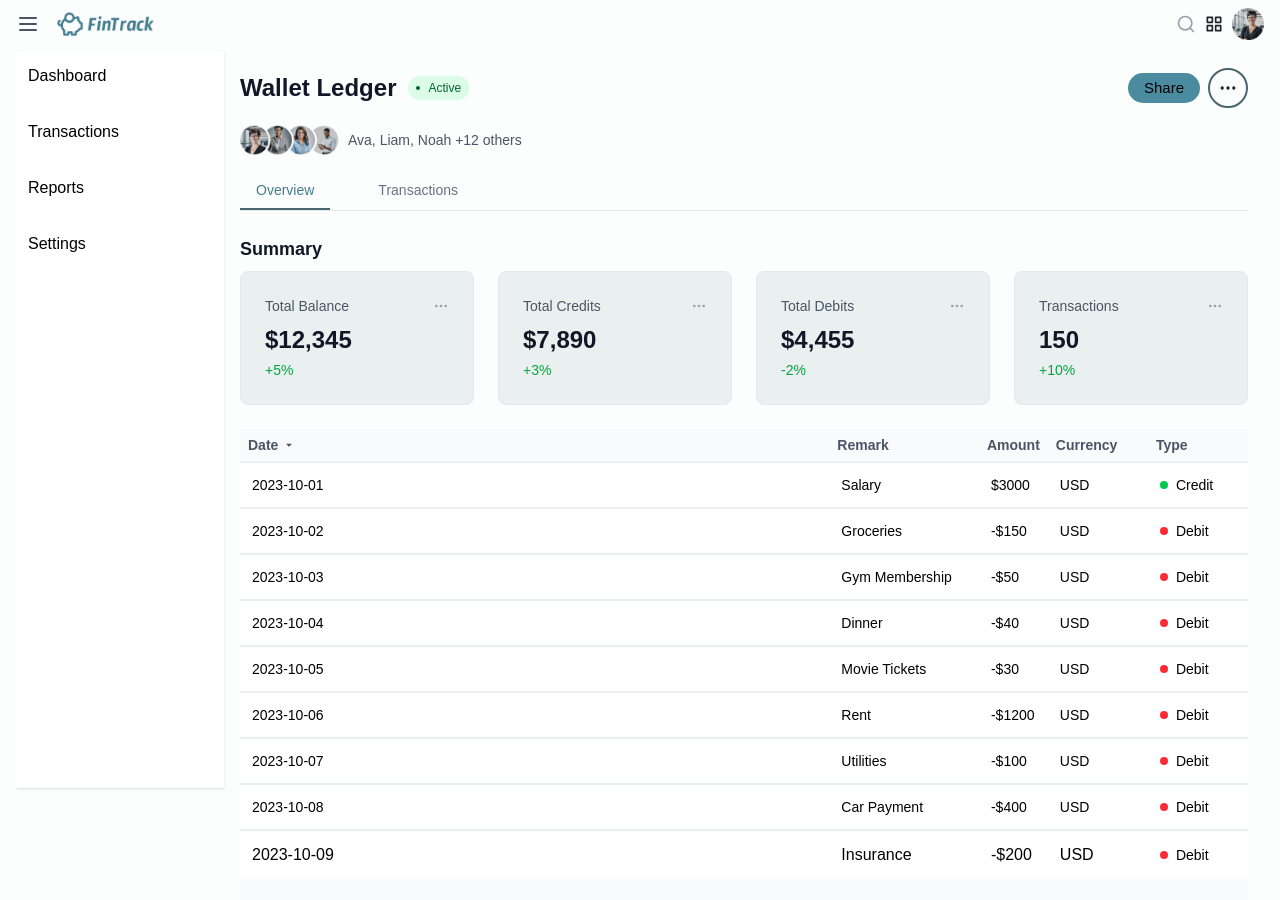
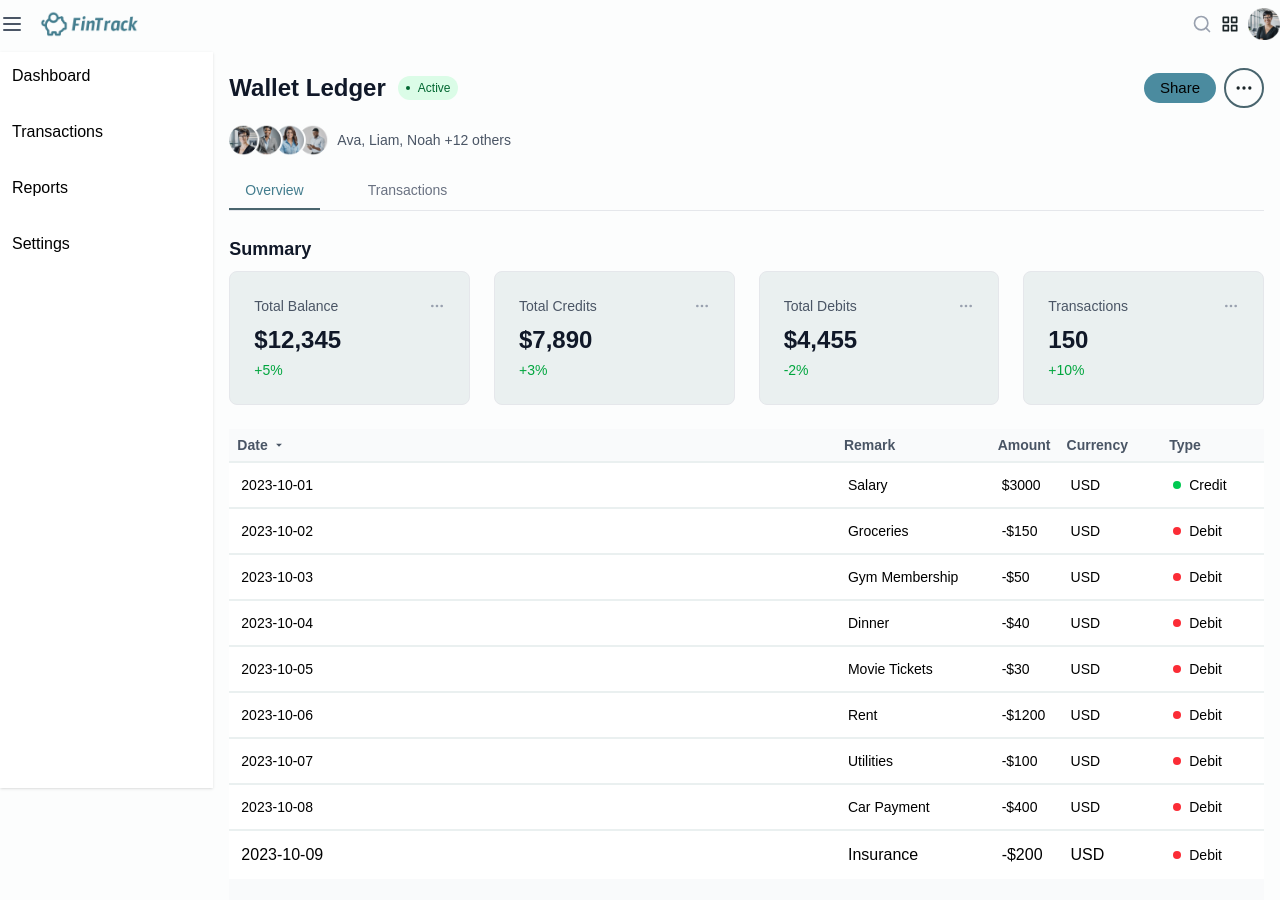
Before and after one commit to mateenOlalekan/fintrack, a Next.js app: page / in a window 1280 px wide. Shown: the top 900 px of the page. Built offline with nearby package versions, Linux system fonts and the light colour scheme.

Commit message:
Update layout.tsx

```diff
--- a/src/app/layout.tsx
+++ b/src/app/layout.tsx
@@ -26,7 +26,7 @@ export default function RootLayout({
   return (
     <html lang="en">
       <body
-        className={`bg-[#FCFDFD] ${geistSans.variable} ${geistMono.variable} antialiased px-4 `}
+        className={`bg-[#FCFDFD] ${geistSans.variable} ${geistMono.variable} antialiased`}
       >
         <Header/>
         {children}
```
